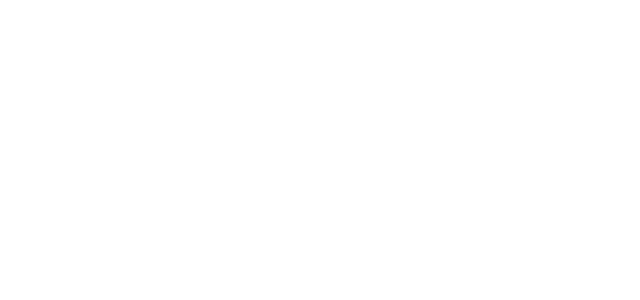
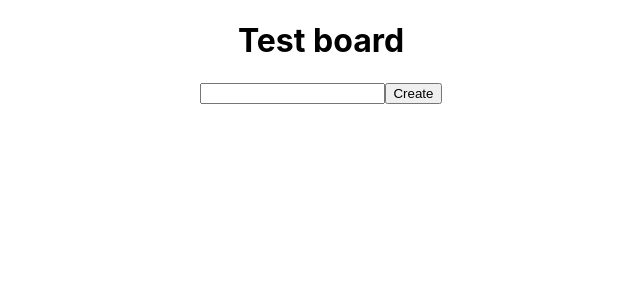
Before and after one commit to Nick-Beijerbacht/TrelloClone, a React (Create React App) app: page / in a window 1280 px wide. Shown: the top 300 px of the page, without its empty margins (319-959 px from the left). Built offline with nearby package versions, Linux system fonts and the light colour scheme.

Commit message:
Toevoegen functionaliteit lijsten aanmaken

```diff
--- a/src/App.js
+++ b/src/App.js
@@ -1,9 +1,10 @@
 import './App.css';
+import Board from './Components/Board'
 
 function App() {
   return (
     <div className="App">
-
+      <Board project="Test Board"/>
     </div>
   );
 }
--- a/src/Components/Board.js
+++ b/src/Components/Board.js
@@ -1,13 +1,26 @@
-import React, {Component} from 'react';
-import './List'
+import React, { useState } from 'react'
+import List from './List'
 
-class Board extends Component {
-    render(){
-        return(
-            <div>
-                Lijst van lijsten
-                <List/>
+const Board = ({project}) => {
+
+    const [listTitle, updateListTitle] = useState("")
+    const [lists, updateLists] = useState([]);
+
+    const onClick = () => {
+        updateLists( arr => [...arr, `${listTitle}`]);
+    };
+
+    return(
+        <div>
+            <h1>Test board</h1>
+            <input type="text" onChange={e => updateListTitle(e.target.value)}/>
+            <input type="button" onClick={ onClick } value="Create" />
+            <div>{lists.map( e =>
+                <List title={e}/>
+            )}
             </div>
-        )
-    }
+        </div>
+    )
 }
+
+export default Board;
--- a/src/Components/Card.js
+++ b/src/Components/Card.js
@@ -0,0 +1,11 @@
+import React from 'react'
+
+const Card = ({task}) => {
+    return(
+        <div>
+            <p>{task}</p>
+        </div>
+    )
+}
+
+export default Card;
--- a/src/Components/List.js
+++ b/src/Components/List.js
@@ -1,13 +1,13 @@
-import React, {Component} from 'react';
-import './Card'
+import React from 'react'
+import Card from './Card'
 
-class List extends Component {
-    render(){
-        return(
-            <div>
-                Lijst van kaarten
-                <Card/>
-            </div>
-        )
-    }
+const List = ({title}) => {
+    return (
+        <div>
+            <h3>{title}</h3>
+            <Card task="Test task"/>
+        </div>
+    )
 }
+
+export default List;
```
